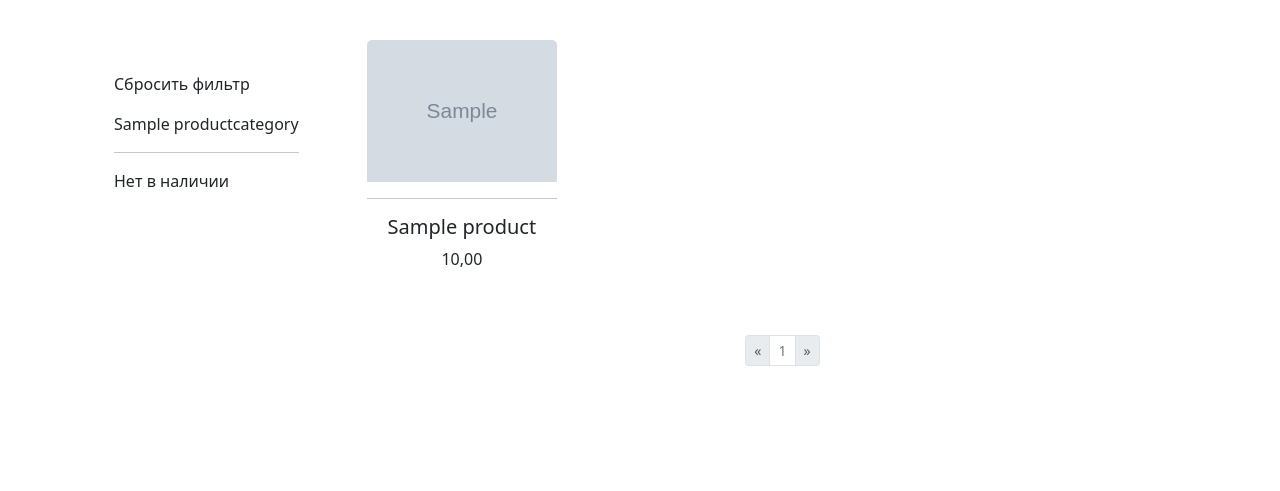
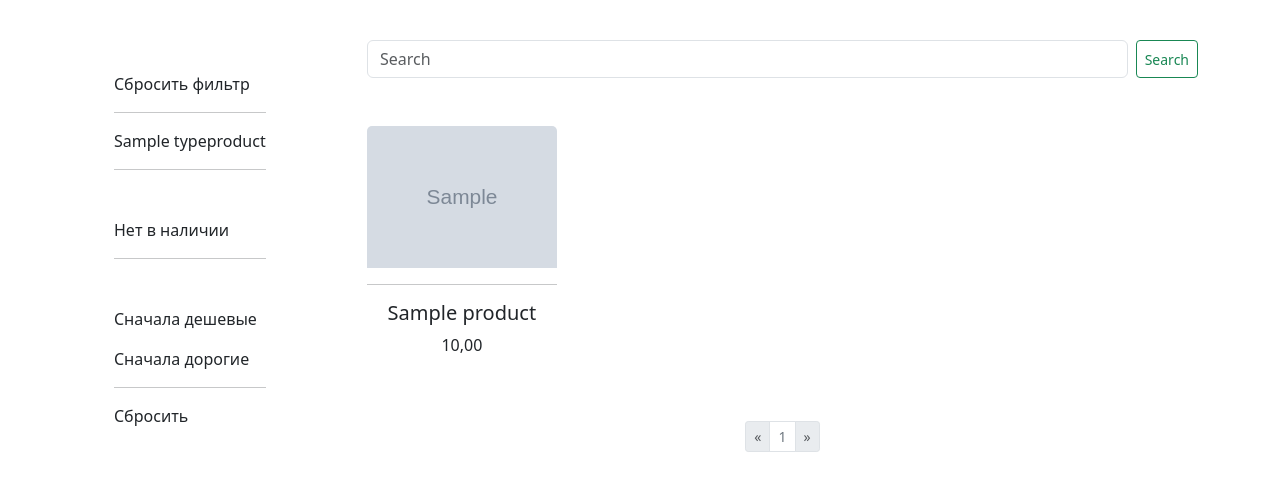
Before and after one commit to Friztutu/Cantliss, a Django app: a page that uses products/templates/products/catalog.html in a window 1280 px wide. Shown: the part 56-547 px from the top of the page. Run offline with Django 3.2, Linux system fonts and the light colour scheme; tables that the repository leaves empty hold one stand-in row (values such as "Sample post"); grey boxes marked "Sample" are stand-in pictures; parts of the project's set-up code (start-up, migrations or seed data) failed here and were passed over.

Commit message:
(ADD) Sorting by price for catalog

```diff
--- a/products/templates/products/card.html
+++ b/products/templates/products/card.html
@@ -9,7 +9,7 @@
 
 {% block content %}
     {% if messages %}
-      <div class="alert alert-success fade show" role="alert" style="margin-top: 50px;">
+      <div class="alert alert-success alert-dismissible fade show text-center" role="alert" style="margin-top: 50px;">
               {% for message in messages %}
                   {{ message }}
               {% endfor %}
--- a/products/templates/products/catalog.html
+++ b/products/templates/products/catalog.html
@@ -21,19 +21,81 @@
             <li class="nav-item">
               <a class="nav-link gender-link" aria-current="page" href="{% url 'products:catalog' request.resolver_match.kwargs.gender_slug %}">Сбросить фильтр</a>
             </li>
+            <li>
+              <hr>
+            </li>
+            {% if not types %}
               {% for category in categories %}
                 <li class="nav-item">
                   <a class="nav-link mt-3 gender-link" aria-current="page" href="{% url 'products:category' request.resolver_match.kwargs.gender_slug category.slug %}">{{ category.name }}</a>
                 </li>
               {% endfor %}
+            {% else %}
+              {% for type in types %}
+                <li class="nav-item">
+                  <a class="nav-link mt-3 gender-link" aria-current="page" href="{% url 'products:type' request.resolver_match.kwargs.gender_slug request.resolver_match.kwargs.category_slug type.slug %}">{{ type.name }}</a>
+                </li>
+              {% endfor %}
+            {% endif %}
+            <hr>
+            <form action="{% if request.resolver_match.kwargs.type_slug %}
+                              {% url 'products:type' request.resolver_match.kwargs.gender_slug request.resolver_match.kwargs.category_slug request.resolver_match.kwargs.type_slug %}
+                          {% elif request.resolver_match.kwargs.category_slug %}
+                              {% url 'products:category' request.resolver_match.kwargs.gender_slug request.resolver_match.kwargs.category_slug %}
+                          {% else %}
+                              {% url 'products:catalog' request.resolver_match.kwargs.gender_slug %}
+                          {% endif %}" method="get" id="sortProductByPrice">
+                <input type="hidden" name="orderby" value="price"/>
+            </form>
+            <form action="{% if request.resolver_match.kwargs.type_slug %}
+                              {% url 'products:type' request.resolver_match.kwargs.gender_slug request.resolver_match.kwargs.category_slug request.resolver_match.kwargs.type_slug %}
+                          {% elif request.resolver_match.kwargs.category_slug %}
+                              {% url 'products:category' request.resolver_match.kwargs.gender_slug request.resolver_match.kwargs.category_slug %}
+                          {% else %}
+                              {% url 'products:catalog' request.resolver_match.kwargs.gender_slug %}
+                          {% endif %}" method="get" id="sortProductByPriceB">
+                <input type="hidden" name="orderby" value="-price"/>
+            </form>
+            <form action="{% if request.resolver_match.kwargs.type_slug %}
+                              {% url 'products:type' request.resolver_match.kwargs.gender_slug request.resolver_match.kwargs.category_slug request.resolver_match.kwargs.type_slug %}
+                          {% elif request.resolver_match.kwargs.category_slug %}
+                              {% url 'products:category' request.resolver_match.kwargs.gender_slug request.resolver_match.kwargs.category_slug %}
+                          {% else %}
+                              {% url 'products:catalog' request.resolver_match.kwargs.gender_slug %}
+                          {% endif %}" method="get" id="sortProductById">
+                <input type="hidden" name="orderby" value="id" />
+            </form>
+            <li class="nav-link mt-5">
+              <a class="nav-link mt-3 gender-link" aria-current="page" href="{% url 'products:category' request.resolver_match.kwargs.gender_slug 'not-available' %}">Нет в наличии</a>
+            </li>
+            <hr>
+            <li class="nav-link mt-5">
+              <a class="nav-link mt-3 gender-link" aria-current="page" href="#" onclick="document.getElementById('sortProductByPrice').submit();">Сначала дешевые</a>
+            </li>
+            <li class="nav-link mt-3">
+              <a class="nav-link mt-3 gender-link" aria-current="page" href="#" onclick="document.getElementById('sortProductByPriceB').submit();">Сначала дорогие</a>
+            </li>
             <hr>
             <li class="nav-link mt-3">
-              <a class="nav-link mt-3 gender-link" aria-current="page" href="{% url 'products:category' request.resolver_match.kwargs.gender_slug 'not-available' %}">Нет в наличии</a>
+              <a class="nav-link mt-3 gender-link" aria-current="page" href="#" onclick="document.getElementById('sortProductById').submit();">Сбросить</a>
             </li>
           </ul>
         </div>
         <div class="col-8 col-sm-8 col-md-9 col-lg-9 col-xl-9 col-xxl-9 mt-5">
           <div class="row">
+            {% if object_list %}
+              <div class="col-12 text-center mt-5">
+                <form class="d-flex" role="search" method="get" action="{% if request.resolver_match.kwargs.type_slug %}
+                              {% url 'products:type' request.resolver_match.kwargs.gender_slug request.resolver_match.kwargs.category_slug request.resolver_match.kwargs.type_slug %}
+                          {% elif request.resolver_match.kwargs.category_slug %}
+                              {% url 'products:category' request.resolver_match.kwargs.gender_slug request.resolver_match.kwargs.category_slug %}
+                          {% else %}
+                              {% url 'products:catalog' request.resolver_match.kwargs.gender_slug %}
+                          {% endif %}">
+                  <input class="form-control me-2" type="text" placeholder="Search" aria-label="Search" name="q">
+                  <button class="btn btn-outline-success btn-sm" type="submit">Search</button>
+                </form>
+              </div>
               {% for product in object_list %}
                 <div class="col-xs-12 col-sm-12 col-md-6 col-lg-4 col-xl-3 col-xxl-3 mt-5">
                   <a href="{% url 'products:card' request.resolver_match.kwargs.gender_slug product.slug %}" style="text-decoration: none;">
@@ -85,6 +147,9 @@
                     </ul>
                   </nav>
                 </div>
+            {% else %}
+              <h3 class="mt-5 text-center">Упс... Кажется тут ничего нет</h3>
+            {% endif %}
           </div>
         </div>
       </div>
--- a/products/urls.py
+++ b/products/urls.py
@@ -10,6 +10,7 @@ urlpatterns = [
     path('catalog/<slug:gender_slug>/', CatalogView.as_view(), name='catalog'),
     path('catalog/<slug:gender_slug>/<slug:category_slug>/', CatalogView.as_view(), name='category'),
     path('catalog/card/<slug:gender_slug>/<slug:product_slug>', CardView.as_view(), name='card'),
+    path('catalog/<slug:gender_slug>/<slug:category_slug>/<slug:type_slug>/', CatalogView.as_view(), name='type'),
     path('favorite/add/<int:product_id>', add_favorite, name='add_favorite'),
     path('favorite/remove/<int:favorite_id>', remove_favorite, name='remove_favorite'),
 ]
--- a/products/views.py
+++ b/products/views.py
@@ -6,7 +6,7 @@ from django.contrib import messages
 from django.db.models import Q
 
 from common.views import TitleMixin
-from products.models import Product, ProductCategory, ProductGender, FavoriteProduct
+from products.models import Product, ProductCategory, ProductGender, FavoriteProduct, TypeProduct
 from django.contrib.auth.decorators import login_required
 
 from random import choices
@@ -28,8 +28,13 @@ class CatalogView(TitleMixin, ListView):
     paginate_by = 20
     title = 'Каталог'
 
+    def get_ordering(self):
+        ordering = self.request.GET.get('orderby')
+        return ordering
+
     def get_context_data(self, *, object_list=None, **kwargs):
         context = super(CatalogView, self).get_context_data()
+
         categories = cache.get('categories')
 
         if categories:
@@ -40,12 +45,25 @@ class CatalogView(TitleMixin, ListView):
 
         context['categories'] = ProductCategory.objects.all()
         context['category_slug'] = self.kwargs.get('category_slug')
+
+        category_slug = self.kwargs.get('category_slug')
+        gender_slug = self.kwargs.get('gender_slug')
+
+        if category_slug:
+            context['types'] = TypeProduct.objects.filter(gender=None, category__slug=category_slug) | TypeProduct.objects.filter(gender__slug=gender_slug, category__slug=category_slug)
+        else:
+            context['types'] = False
+
         return context
 
     def get_queryset(self):
         queryset = super(CatalogView, self).get_queryset()
+
         category_slug = self.kwargs.get('category_slug')
         gender_slug = self.kwargs.get('gender_slug')
+        type_slug = self.kwargs.get('type_slug')
+
+        query = self.request.GET.get('q')
 
         if category_slug == 'not-available':
             queryset = queryset.filter(quantity=0, gender__slug=gender_slug)
@@ -53,6 +71,14 @@ class CatalogView(TitleMixin, ListView):
             queryset = queryset.filter(category__slug=category_slug,
                                        gender__slug=gender_slug) if category_slug else queryset.filter(
                 gender__slug=gender_slug)
+
+        if type_slug:
+            queryset = queryset.filter(type__slug=type_slug)
+
+        if query:
+            queryset = queryset.filter(
+                Q(name__icontains=query) | Q(description__icontains=query)
+            )
 
         return queryset
 
--- a/users/templates/users/profile.html
+++ b/users/templates/users/profile.html
@@ -13,13 +13,11 @@
 
 {% block content %}
     {% if messages %}
-      <div class="alert alert-success fade show" role="alert" style="margin-top: 50px;">
+      <div class="alert alert-success alert-dismissible fade show text-center" role="alert" style="margin-top: 50px;">
               {% for message in messages %}
                   {{ message }}
               {% endfor %}
-          <button type="button" class="close" data-dismiss="alert" aria-label="Close">
-              <span aria-hidden="true">&times;</span>
-          </button>
+          <button type="button" class="btn-close" data-bs-dismiss="alert" aria-label="Close"></button>
       </div>
     {% endif %}
     <div class="container-fluid main mt-5">
```
Lines whose indentation alone changed are shown as unchanged.
